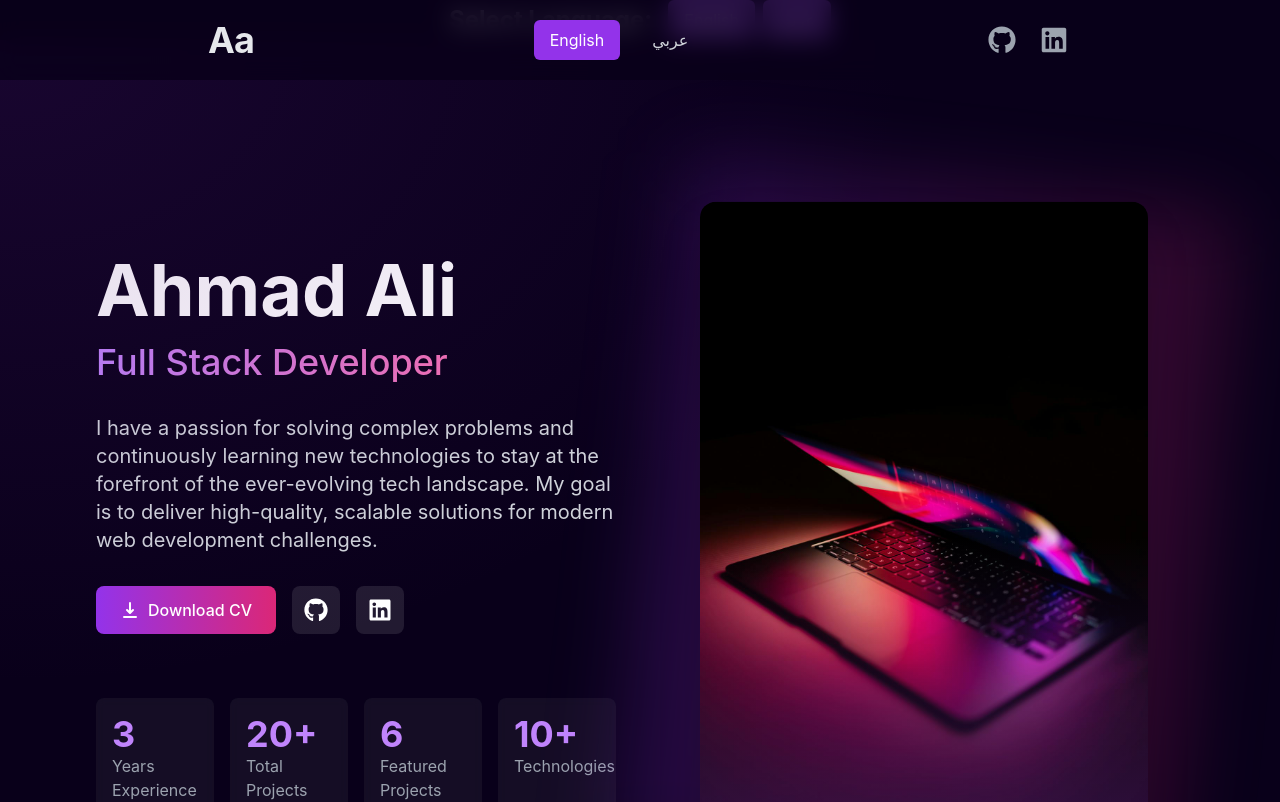
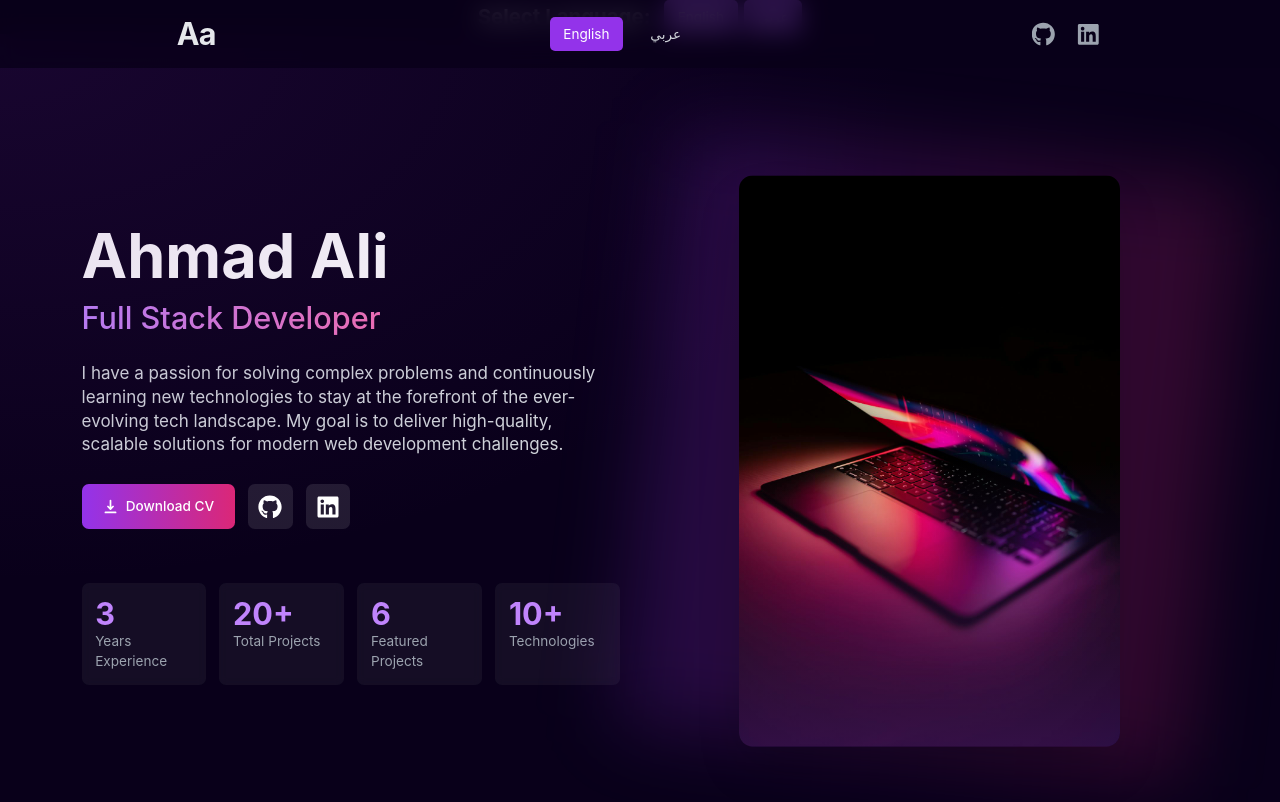
Before and after one commit to ahmadali3009/portfolio-web, a React (Vite) app: page / in a window 1280 px wide. Shown: the top 802 px of the page. Built offline with nearby package versions, Linux system fonts and the light colour scheme.

Commit message:
improve layout

```diff
--- a/src/components/Home.jsx
+++ b/src/components/Home.jsx
@@ -12,11 +12,11 @@ const Home = () => {
   const homeContent = i18n.language === 'ar' ? HOMEAR[0] : HOMEEN[0];
 
   return (
-    <section className="relative">
+    <section className="relative overflow-hidden">
       {/* Background Gradient */}
       <div className="absolute top-0 left-0 right-0 bottom-0 bg-[radial-gradient(ellipse_at_top_left,_var(--tw-gradient-stops))] from-purple-900/20 via-transparent to-transparent"></div>
 
-      <div className="container mx-auto px-6 sm:px-8 md:px-12 lg:px-24 pt-32 pb-12 sm:pt-40 sm:pb-20">
+      <div className="container mx-auto px-6 sm:px-8 md:px-12 lg:px-24 pt-32 pb-12 sm:pt-40 sm:pb-20 overflow-hidden">
         <div className="grid lg:grid-cols-2 gap-12 items-center">
           {/* Left Column - Text Content */}
           <motion.div
--- a/src/constants/index.js
+++ b/src/constants/index.js
@@ -2,6 +2,9 @@ import image from "../assets/pro11.png"
 import image2 from "../assets/pro22.png"
 import image3 from "../assets/pro3.png"
 import image4 from "../assets/pro4.png"
+import image5 from "../assets/movieappss.png"
+import image6 from "../assets/ecomappss.png"
+
 
 export const HOMEEN = [
     {
@@ -79,7 +82,7 @@ export const PROJECTS_EN = [
         title: "Movie Discovery Application",
 
         link: "https://github.com/ahmadali3009/movie-app",
-        image: image, // You'll need to import the appropriate image
+        image: image5, // You'll need to import the appropriate image
 
         description: `Core Features:\n
 • Movie Discovery: Popular movies, top-rated TV shows, featured content rotation\n
@@ -160,7 +163,7 @@ Technical Implementation:\n
     {
         title: "E-Commerce Platform (Full Stack)",
         link: "https://github.com/ahmadali3009/ecommerce-fullstack",
-        image: image4,
+        image: image6,
         description: `Backend Development:\n
 • Built scalable REST API with Node.js/Express.js implementing MVC architecture\n
 • Designed MongoDB schemas with Mongoose for optimal data relationships\n
@@ -200,7 +203,7 @@ export const PROJECTS_AR = [
     {
         title: "تطبيق اكتشاف الأفلام",
         link: "https://github.com/ahmadali3009/movie-app",
-        image: image,
+        image: image5,
         description: `الميزات الأساسية:\n
 • اكتشاف الأفلام: الأفلام الشائعة، أفضل العروض التلفزيونية، تناوب المحتوى المميز\n
 • نظام البحث: بحث فوري عن الأفلام مع عرض النتائج\n
@@ -268,7 +271,7 @@ export const PROJECTS_AR = [
     {
         title: "منصة التجارة الإلكترونية (متكاملة)",
         link: "https://github.com/ahmadali3009/ecommerce-fullstack",
-        image: image4,
+        image: image6,
         description: `تطوير الواجهة الخلفية:\n
 • بناء واجهة برمجة تطبيقات REST قابلة للتطوير باستخدام Node.js/Express.js\n
 • تصميم مخططات MongoDB مع Mongoose للعلاقات المثلى للبيانات\n
--- a/src/index.css
+++ b/src/index.css
@@ -4,18 +4,36 @@
 
 :root {
   font-family: Inter, system-ui, Avenir, Helvetica, Arial, sans-serif;
-  /* line-height: 1.5; */
-  /* font-weight: 400; */
-  background-color: rgb(9, 0, 26)
+  background-color: rgb(9, 0, 26);
 }
+
+html {
+  font-size: 95%; /* Slightly reduce base font size */
+}
+
+/* Specific scaling for larger screens */
+@media screen and (min-width: 1024px) {
+  html {
+    font-size: 85%; /* Further reduce for desktop/laptop */
+  }
+}
+
+/* Extra large screens */
+@media screen and (min-width: 1536px) {
+  html {
+    font-size: 80%; /* Even smaller for very large screens */
+  }
+}
+
 html, body {
   max-width: 100%;
   box-sizing: border-box;
+  overflow-x: hidden;
 }
 
 .container {
   max-width: 100%;
-  overflow-x: hidden;
+  overflow: hidden;
 }
 
 /* Add these to your existing CSS */
```
Also changed, not shown: src/assets/ecomappss.png (added), src/assets/movieappss.png (added).
